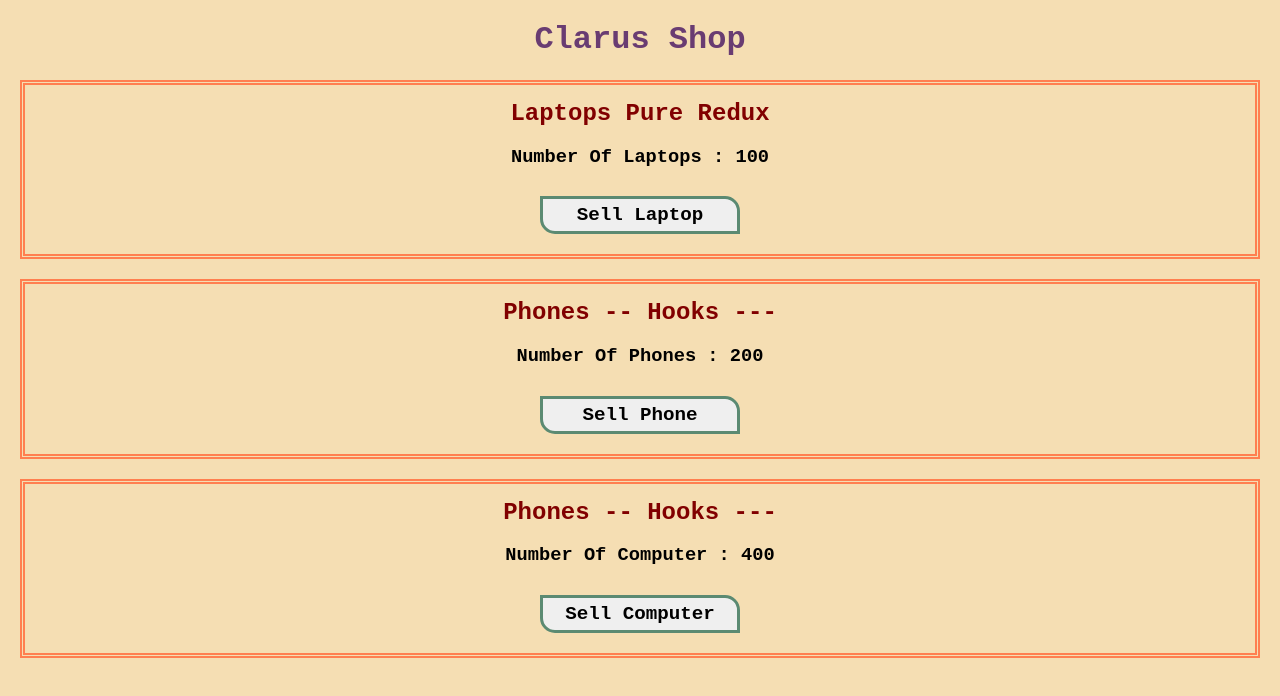
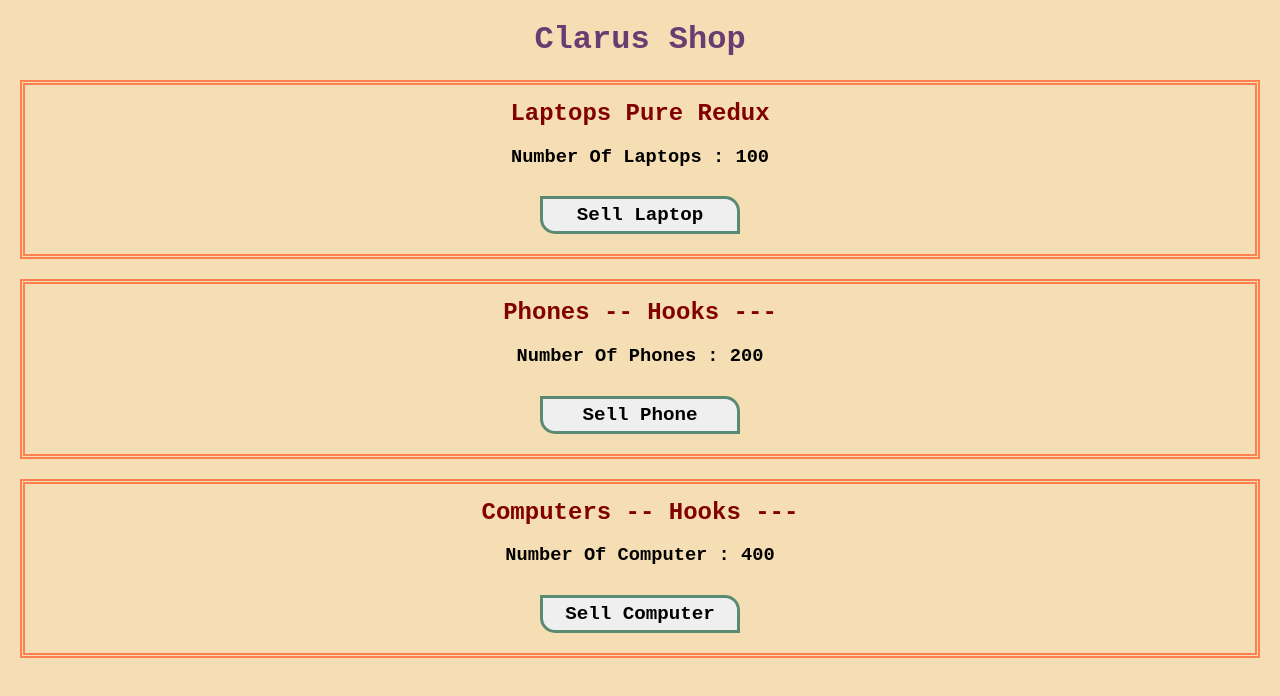
Before and after one commit to szrbrhm/react-redux2, a React (Create React App) app: page / in a window 1280 px wide. Shown: the top 696 px of the page. Built offline with nearby package versions, Linux system fonts and the light colour scheme.

Commit message:
create Computer comp

```diff
--- a/src/components/Computer.js
+++ b/src/components/Computer.js
@@ -7,7 +7,7 @@ const Computer = () => {
     const dispatch = useDispatch()
     return (
         <div className="container">
-            <h2>Phones -- Hooks ---</h2>
+            <h2>Computers -- Hooks ---</h2>
             <h3>Number Of Computer : {numberOfComputers}</h3>
             <button onClick={()=>dispatch(sellComputer())}>Sell Computer</button>
         </div>
```
